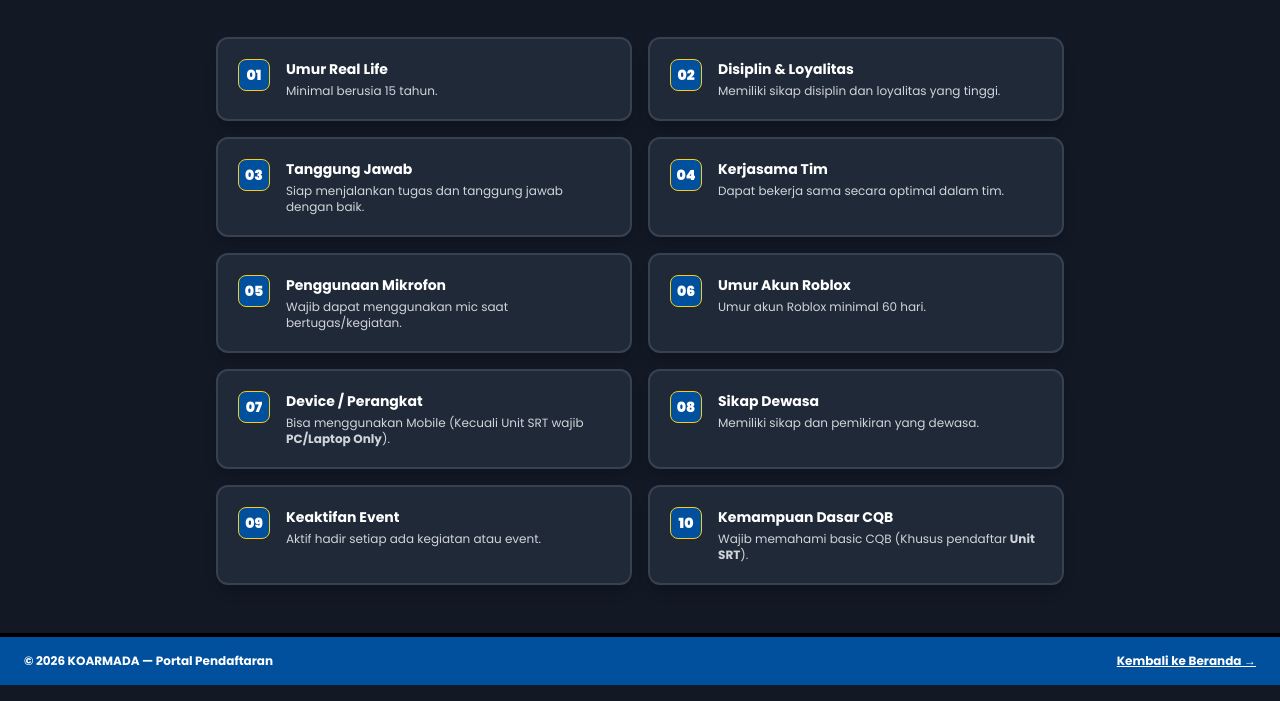
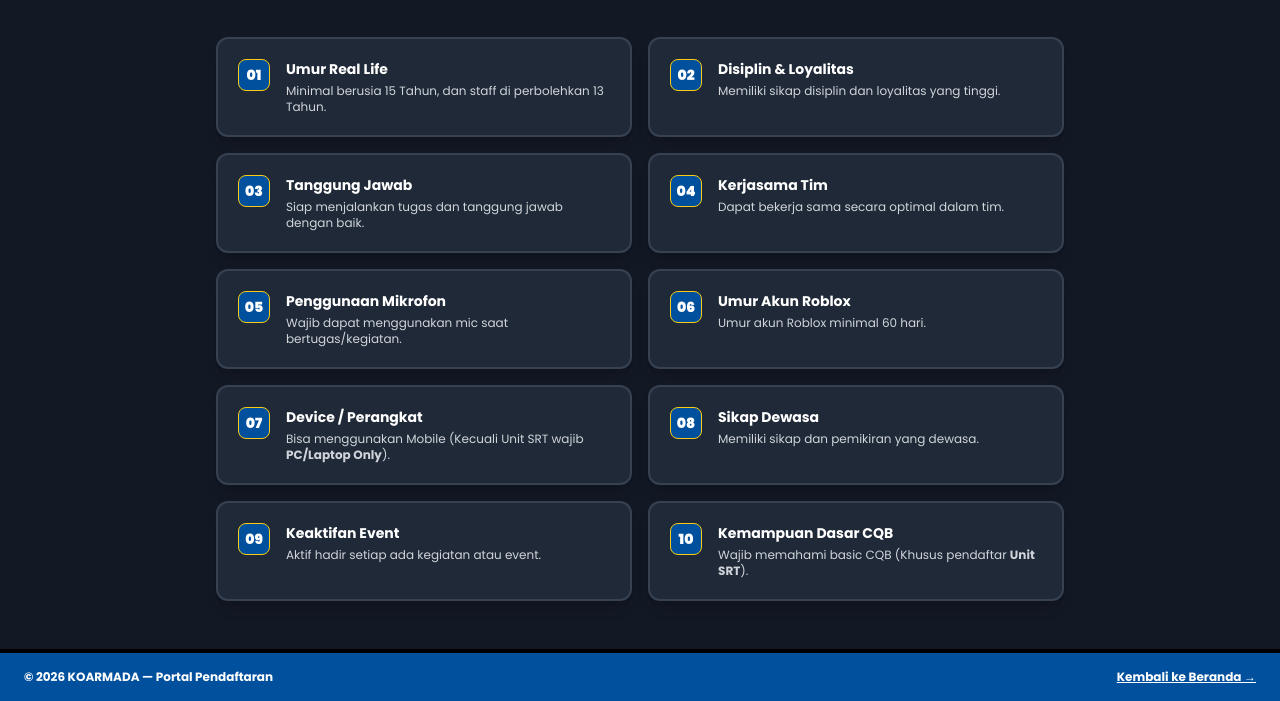
Before and after one commit to reqkoarmada-bot/koarmada-portal, a website: page persyaratan.html in a window 1280 px wide. Shown: the part 183-884 px from the top of the page. Drawn offline with nearby package versions, Linux system fonts and the light colour scheme.

Commit message:
Update persyaratan.html

```diff
--- a/persyaratan.html
+++ b/persyaratan.html
@@ -44,7 +44,7 @@
         <div class="bg-utama text-white font-black text-sm w-8 h-8 rounded-lg flex items-center justify-center shrink-0 border border-yellow-400">01</div>
         <div>
           <h3 class="font-bold text-sm text-white mb-1">Umur Real Life</h3>
-          <p class="text-xs text-gray-300">Minimal berusia 15 tahun.</p>
+          <p class="text-xs text-gray-300">Minimal berusia 15 Tahun, dan staff di perbolehkan 13 Tahun.</p>
         </div>
       </div>
 
```
